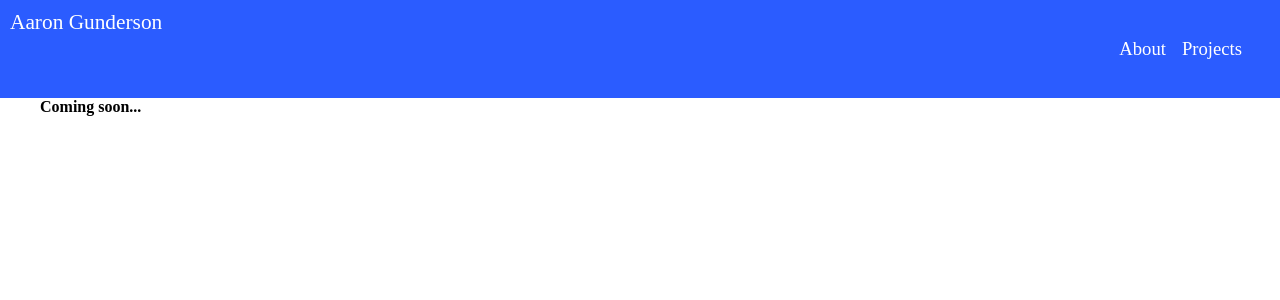
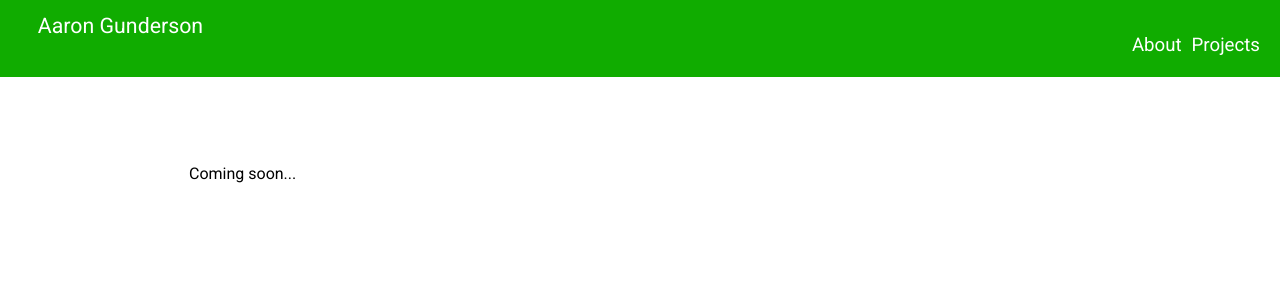
Before and after one commit to agundy/agundy.github.io, a Jekyll site: the page built from projects.html, in a window 1280 px wide. Shown: the top 300 px of the page. Built offline with Jekyll 4.4.1, drawn with Linux system fonts in a browser that asks for light colours.

Commit message:
Updated layout/colors and content

```diff
--- a/_layouts/default.html
+++ b/_layouts/default.html
@@ -1,18 +1,25 @@
 <html>
+
 <head>
+	<link href='http://fonts.googleapis.com/css?family=Roboto:400,700' rel='stylesheet' type='text/css'>
+	<link rel="stylesheet" type="text/css" href="./css/main.css">
+
 	<title>{{ page.title }}</title>
-	<link rel="stylesheet" type="text/css" href="./css/main.css">
 </head>
+
 <body>
-	<div class="row">
-		<div class="title-bar"><a href="./index.html">Aaron Gunderson</a>
-			<ul class="link-section">
-				<li><a href="./about_me.html">About</a></li>
-				<li><a href="./projects.html">Projects</a></li>
-			</ul>
-		</div>
+	<div class="title-bar"><a href="./index.html">Aaron Gunderson</a>
+		<ul class="link-section">
+			<li><a href="./about_me.html">About</a></li>
+			<li><a href="./projects.html">Projects</a></li>
+		</ul>
 	</div>
 
 	{{ content }}
+
+	<div class="footer">
+
+	</div>
 </body>
+
 </html>
--- a/about_me.html
+++ b/about_me.html
@@ -3,9 +3,7 @@ layout: default
 title: About Me | Aaron Gunderson
 ---
 
-<div class="row">
 <div class="page-content">
-	<h2>Aaron Gunderson</h2>
+	<h3>Aaron Gunderson</h3>
 		I am an Electrical and Computer Systems Engineering student at Rensselaer Polytechnic Institute.
 </div>
-</div>
--- a/css/main.css
+++ b/css/main.css
@@ -1,3 +1,7 @@
+* {
+	font-size: 100%;
+	font-family: 'Roboto', sans-serif;
+}
 body {
 	margin: 0px 20px 10px 0px;
 }
@@ -7,32 +11,36 @@ a{
 }
 
 .title-bar{
-	background-color: #2B5CFF;
+	background-color: #10AC00;
 	color: #ffffff;
 	font-size: 16pt;
 	width: 100%;
 	float: left;
-	padding: 10px;
-	display: inline;
+	padding-left: 3%;
+	padding-top: 1%;
+	padding-right: 3%;
+	display: block;
+	/*height: 4%;*/
 
 }
 
 .link-section{
     float: right;
-    padding: 10px;
-    margin: 10px;
-    display: inline;
+    margin-right: 3%;
+    /*display: inline;*/
 }
 
 .title-bar li{
 	font-size: 14pt;
 	list-style-type: none;
-	margin: 8px;
+	margin-left: 10px;
 	float: left;
+	display: inline;
 }
 
 .title-bar a{
 	color: #ffffff;
+	display: inline;
 }
 
 .row {
@@ -40,5 +48,18 @@ a{
 }
 
 .page-content{
-	padding: 30px 40px 30px 40px;
+	padding-top: 	13%;
+	padding-right: 	15%;
+	padding-bottom: 10%;
+	padding-left:  	15%;
 }
+
+.column{
+	display: inline;
+	margin-left: 2%;
+	margin-right: 2%;
+}
+
+#profile-photo{
+	float:left;
+}
--- a/projects.html
+++ b/projects.html
@@ -2,11 +2,9 @@
 layout: default
 title: Projects | Aaron Gunderson
 ---
-<div class="row">
-    <br>
-</div>
+
 <div class="row">
     <div class="page-content">
-        <B>Coming soon...</B>
+        Coming soon...
     </div>
 </div>
```
Also changed, not shown: index.html (+10 -0 lines).
